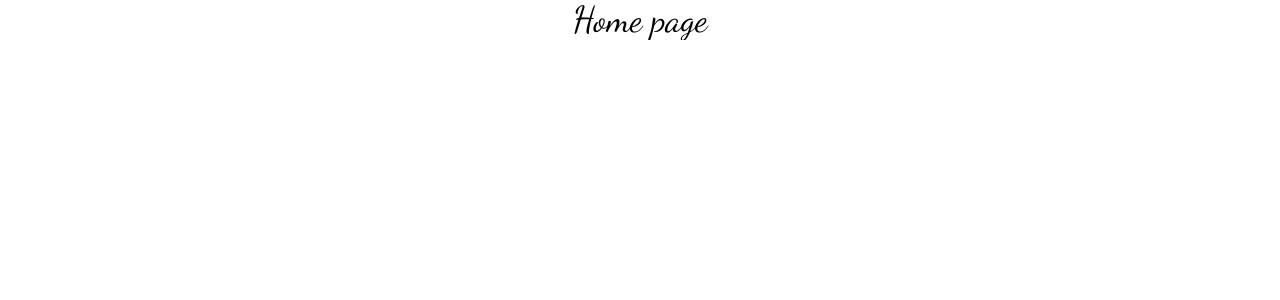
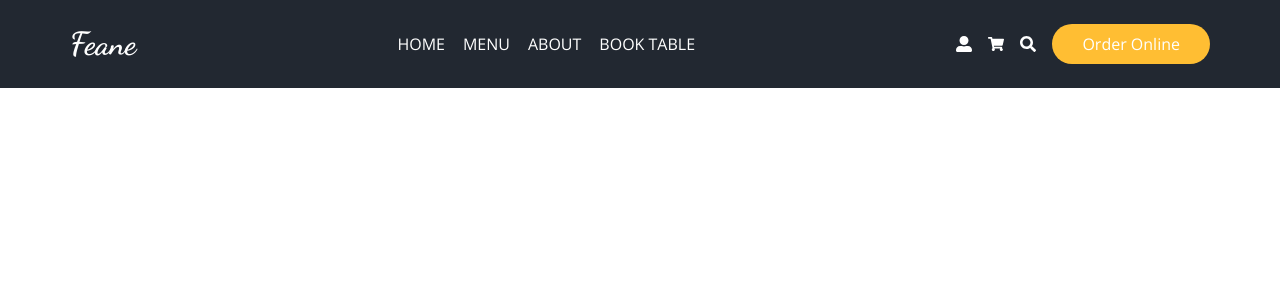
Before and after one commit to AydanKara/Projects, a Next.js app in the folder Full-Stack-Food-Ordering-Project-with-React-(Next.js)-2023/food-ordering/: page / in a window 1280 px wide. Shown: the top 300 px of the page. Built offline with nearby package versions, Linux system fonts and the light colour scheme.

Commit message:
Header Component

```diff
--- /dev/null
+++ b/Full-Stack-Food-Ordering-Project-with-React-(Next.js)-2023/food-ordering/components/UI/Logo.jsx
@@ -0,0 +1,8 @@
+
+const Logo = () => {
+  return (
+    <div className="text-[2rem] font-dancing font-bold">Feane</div>
+  )
+}
+
+export default Logo
--- /dev/null
+++ b/Full-Stack-Food-Ordering-Project-with-React-(Next.js)-2023/food-ordering/components/layouts/Footer.jsx
@@ -0,0 +1,8 @@
+
+const Footer = () => {
+  return (
+    <div>Footer</div>
+  )
+}
+
+export default Footer
--- /dev/null
+++ b/Full-Stack-Food-Ordering-Project-with-React-(Next.js)-2023/food-ordering/components/layouts/Header.jsx
@@ -0,0 +1,44 @@
+import Logo from "../UI/Logo.jsx";
+import {FaUserAlt, FaShoppingCart, FaSearch} from "react-icons/fa"
+
+const Header = () => {
+  return (
+    <div className="h-[5.5rem] bg-secondary">
+      <div className="container mx-auto text-white flex justify-between items-center h-full">
+        <Logo />
+        <nav>
+          <ul className="flex gap-x-2">
+            <li className="px-[5px] py-[10px] uppercase hover:text-primary cursor-pointer">
+              <a href="/">Home</a>
+            </li>
+            <li className="px-[5px] py-[10px] uppercase hover:text-primary cursor-pointer">
+              <a href="/">Menu</a>
+            </li>
+            <li className="px-[5px] py-[10px] uppercase hover:text-primary cursor-pointer">
+              <a href="/">About</a>
+            </li>
+            <li className="px-[5px] py-[10px] uppercase hover:text-primary cursor-pointer">
+              <a href="/">Book Table</a>
+            </li>
+          </ul>
+        </nav>
+        <div className="flex gap-x-4 items-center">
+            <a href="#">
+                <FaUserAlt />
+            </a>
+            <a href="#">
+                <FaShoppingCart />
+            </a>
+            <a href="#">
+                <FaSearch />
+            </a>
+            <a href="#">
+                <button className="btn-primary">Order Online</button>
+            </a>
+        </div>
+      </div>
+    </div>
+  );
+};
+
+export default Header;
--- a/Full-Stack-Food-Ordering-Project-with-React-(Next.js)-2023/food-ordering/package.json
+++ b/Full-Stack-Food-Ordering-Project-with-React-(Next.js)-2023/food-ordering/package.json
@@ -13,7 +13,8 @@
     "eslint-config-next": "13.4.2",
     "next": "13.4.2",
     "react": "18.2.0",
-    "react-dom": "18.2.0"
+    "react-dom": "18.2.0",
+    "react-icons": "^4.8.0"
   },
   "devDependencies": {
     "autoprefixer": "^10.4.14",
--- a/Full-Stack-Food-Ordering-Project-with-React-(Next.js)-2023/food-ordering/pages/_document.js
+++ b/Full-Stack-Food-Ordering-Project-with-React-(Next.js)-2023/food-ordering/pages/_document.js
@@ -4,10 +4,9 @@
     return (
         <Html>
             <Head>
-                <link
-                    href="https://fonts.googleapis.com/css2?family=Dancing+Script:wght@400;700&display=swap"
-                    rel="stylesheet"
-                />
+                <link rel="preconnect" href="https://fonts.googleapis.com" />
+                <link rel="preconnect" href="https://fonts.gstatic.com" crossOrigin='true' />
+                <link href="https://fonts.googleapis.com/css2?family=Dancing+Script:wght@400;700&family=Open+Sans:wght@300;400;500;600;700&display=swap" rel="stylesheet" />
             </Head>
             <body>
                 <Main />
--- a/Full-Stack-Food-Ordering-Project-with-React-(Next.js)-2023/food-ordering/pages/home/index.jsx
+++ b/Full-Stack-Food-Ordering-Project-with-React-(Next.js)-2023/food-ordering/pages/home/index.jsx
@@ -1,7 +1,7 @@
 
 const Index = () => {
   return (
-    <div className="text-center font-dancing text-4xl">Home page</div>
+    <div className="text-center font-dancing text-4xl"></div>
   )
 }
 
--- a/Full-Stack-Food-Ordering-Project-with-React-(Next.js)-2023/food-ordering/pages/index.jsx
+++ b/Full-Stack-Food-Ordering-Project-with-React-(Next.js)-2023/food-ordering/pages/index.jsx
@@ -1,5 +1,6 @@
 import Head from "next/head";
 import Home from "./home";
+import Header from "../components/layouts/Header";
 
 export default function Index() {
   return (
@@ -17,6 +18,7 @@
         />
 
       </Head>
+      <Header />
       <Home />
     </>
   );
--- a/Full-Stack-Food-Ordering-Project-with-React-(Next.js)-2023/food-ordering/styles/globals.css
+++ b/Full-Stack-Food-Ordering-Project-with-React-(Next.js)-2023/food-ordering/styles/globals.css
@@ -12,4 +12,9 @@
 body {
   max-width: 100vw;
   overflow-x: hidden;
+  font-family: 'Open Sans', sans-serif;
 }
+
+.btn-primary {
+  @apply text-white px-[30px] py-[8px] rounded-3xl bg-primary cursor-pointer hover:opacity-70 transition-all;
+}
--- a/Full-Stack-Food-Ordering-Project-with-React-(Next.js)-2023/food-ordering/tailwind.config.js
+++ b/Full-Stack-Food-Ordering-Project-with-React-(Next.js)-2023/food-ordering/tailwind.config.js
@@ -10,12 +10,23 @@
   ],
   theme: {
     extend: {
+      container: {
+        screens: {
+          xs: "375px",
+          sm: "640px",
+          md: "768px",
+          lg: "1024",
+          xl: "1140px",
+          "2xl": "1140",
+        }
+      },
       colors: {
         primary: "#ffbe33",
         secondary: "#222831",
       },
       fontFamily: {
-        dancing: ["Dancing Script", "cursive"],
+        dancing: ['Dancing Script', 'cursive'],
+        sans: ['Open Sans', 'sans-serif'],
       }
     },
   },
```
Also changed, not shown: 1 other file (tests, documents, lock files or other folders).
